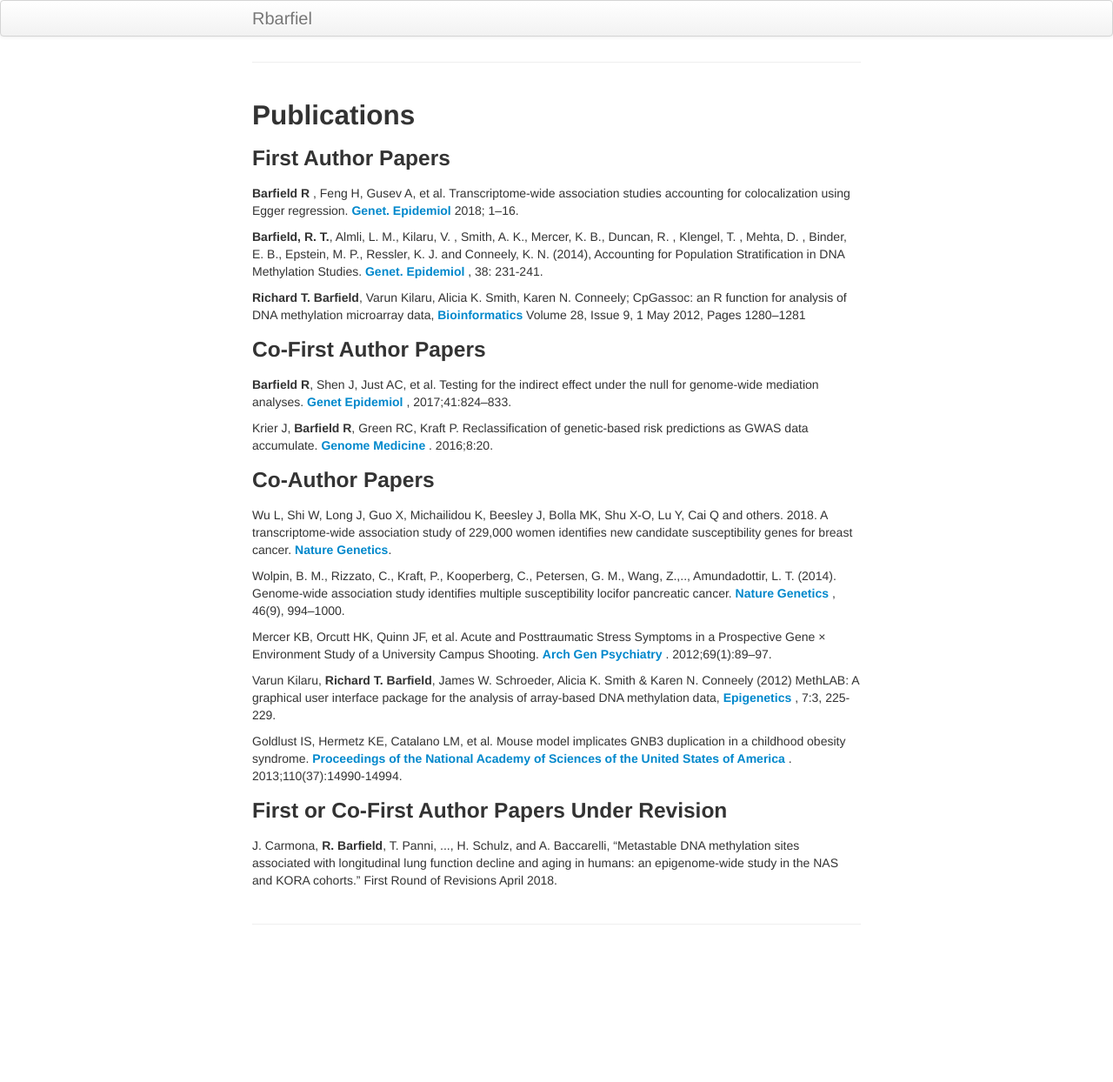
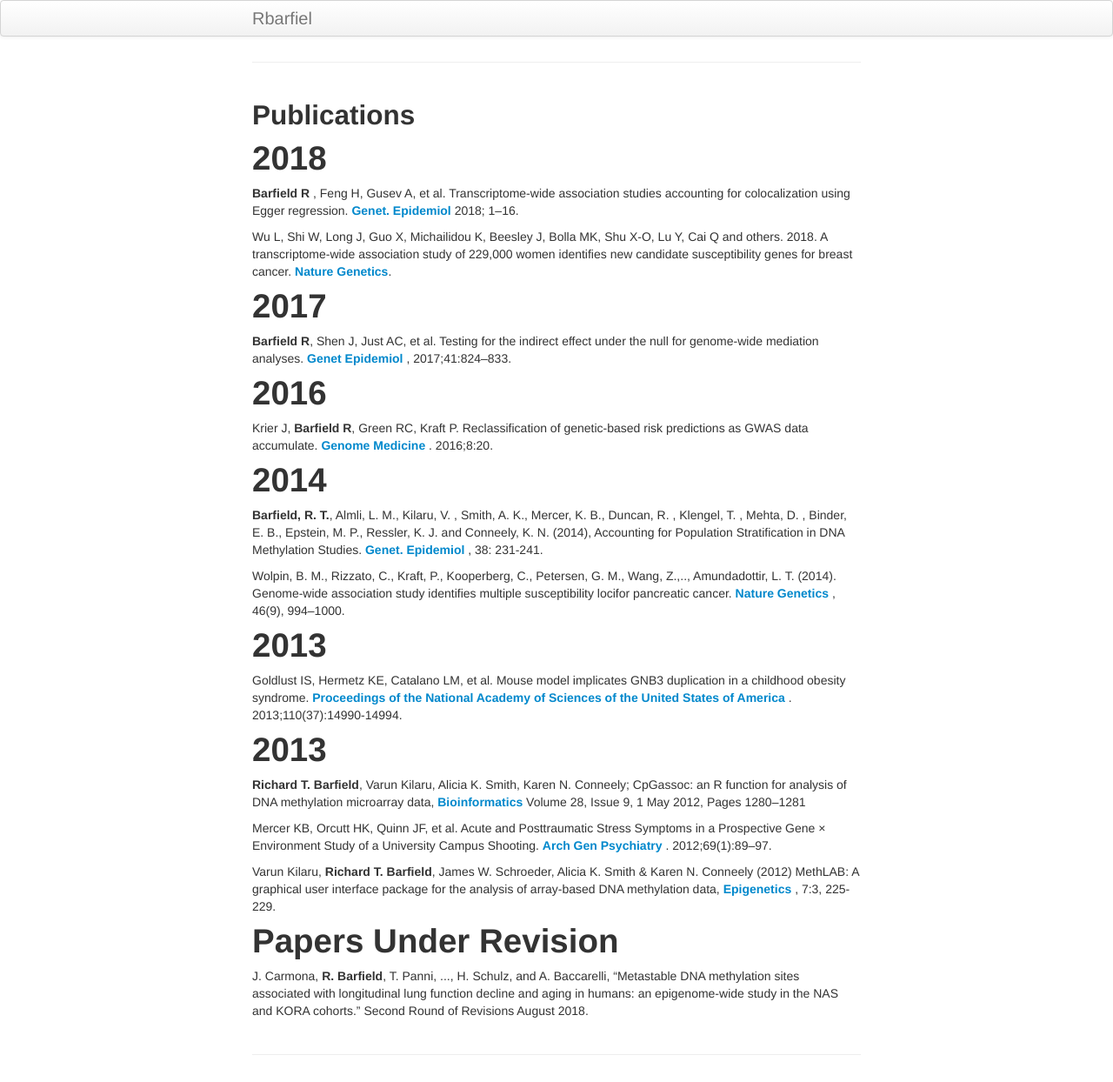
Before and after one commit to rbarfield/Barfield_website, a Jekyll site: the page built from pages/publications.md, in a window 1280 px wide. Shown: the whole page at 87% size. Built offline with Jekyll 4.4.1, drawn with Linux system fonts in a browser that asks for light colours; before the commit the page ends 1094 px from its top, so only the background shows below that.

Commit message:
Initial commit

```diff
--- a/pages/publications.md
+++ b/pages/publications.md
@@ -3,43 +3,45 @@ layout: page
 ---
 <html lang="en-us">
 <h2> Publications
-<h3 id="FirstPapers">First Author Papers</h3>
 
+
+<h1 id="2018">2018</h1>
 
 <p><b>Barfield R </b>, Feng H, Gusev A, et al. Transcriptome‐wide association studies accounting for colocalization using Egger regression.  <a href="https://doi.org/10.1002/gepi.22131"><b> Genet. Epidemiol</b></a> 2018; 1–16.</p>
 
-<p><b>Barfield, R. T.</b>, Almli, L. M., Kilaru, V. , Smith, A. K., Mercer, K. B., Duncan, R. , Klengel, T. , Mehta, D. , Binder, E. B., Epstein, M. P., Ressler, K. J. and Conneely, K. N. (2014), Accounting for Population Stratification in DNA Methylation Studies.<a href="https://doi.org/10.1002/gepi.21789"> <b>Genet. Epidemiol</b> </a>, 38: 231-241.</p>
+<p>Wu L, Shi W, Long J, Guo X, Michailidou K, Beesley J, Bolla MK, Shu X-O, Lu Y, Cai Q and others. 2018. A transcriptome-wide association study of 229,000 women identifies new candidate susceptibility genes for breast cancer. <a href="https://www.nature.com/articles/s41588-018-0132-x"> <b> Nature Genetics</b></a>.<p>
 
-<p><b>Richard T. Barfield</b>, Varun Kilaru, Alicia K. Smith, Karen N. Conneely; CpGassoc: an R function for analysis of DNA methylation microarray data,<a href="https://academic.oup.com/bioinformatics/article/28/9/1280/312316"> <b>Bioinformatics</b> </a> Volume 28, Issue 9, 1 May 2012, Pages 1280–1281</p>
-
-<h3 id="CoFirstPapers">Co-First Author Papers</h3>
-
+<h1 id="2017">2017</h1>
 
 <p><b>Barfield R</b>, Shen J, Just AC, et al. Testing for the indirect effect under the null for genome‐wide mediation analyses. <a href="https://doi.org/10.1002/gepi.22084"> <b>Genet Epidemiol</b> </a>, 2017;41:824–833.</p>
 
+<h1 id="2016">2016</h1>
 
 <p>Krier J, <b>Barfield R</b>, Green RC, Kraft P. Reclassification of genetic-based risk predictions as GWAS data accumulate.<a href="http://doi.org/10.1186/s13073-016-0272-5"> <b>Genome Medicine</b> </a>. 2016;8:20.</p>
 
 
-<h3 id="Co-Papers">Co-Author Papers</h3>
+<h1 id="2014">2014</h1>
 
 
-<p>Wu L, Shi W, Long J, Guo X, Michailidou K, Beesley J, Bolla MK, Shu X-O, Lu Y, Cai Q and others. 2018. A transcriptome-wide association study of 229,000 women identifies new candidate susceptibility genes for breast cancer. <a href="https://www.nature.com/articles/s41588-018-0132-x"> <b> Nature Genetics</b></a>.<p>
-
+<p><b>Barfield, R. T.</b>, Almli, L. M., Kilaru, V. , Smith, A. K., Mercer, K. B., Duncan, R. , Klengel, T. , Mehta, D. , Binder, E. B., Epstein, M. P., Ressler, K. J. and Conneely, K. N. (2014), Accounting for Population Stratification in DNA Methylation Studies.<a href="https://doi.org/10.1002/gepi.21789"> <b>Genet. Epidemiol</b> </a>, 38: 231-241.</p>
 
 <p>Wolpin, B. M., Rizzato, C., Kraft, P., Kooperberg, C., Petersen, G. M., Wang, Z.,.., Amundadottir, L. T. (2014). Genome-wide association study identifies multiple susceptibility locifor pancreatic cancer.<a href="http://doi.org/10.1038/ng.3052"> <b>Nature Genetics</b> </a>, 46(9), 994–1000.</p>
 
 
+<h1 id="2013">2013</h1>
+
+<p>Goldlust IS, Hermetz KE, Catalano LM, et al. Mouse model implicates GNB3 duplication in a childhood obesity syndrome. <a href="http://doi.org/10.1073/pnas.1305999110"> <b>Proceedings of the National Academy of Sciences of the United States of America</b> </a>. 2013;110(37):14990-14994.</p>
+
+
+<h1 id="2012">2013</h1>
+
+<p><b>Richard T. Barfield</b>, Varun Kilaru, Alicia K. Smith, Karen N. Conneely; CpGassoc: an R function for analysis of DNA methylation microarray data,<a href="https://academic.oup.com/bioinformatics/article/28/9/1280/312316"> <b>Bioinformatics</b> </a> Volume 28, Issue 9, 1 May 2012, Pages 1280–1281</p>
+
 <p>Mercer KB, Orcutt HK, Quinn JF, et al. Acute and Posttraumatic Stress Symptoms in a Prospective Gene × Environment Study of a University Campus Shooting.<a href="https://jamanetwork.com/journals/jamapsychiatry/fullarticle/1107439"> <b>Arch Gen Psychiatry</b> </a>. 2012;69(1):89–97.</p>
-
 
 <p>Varun Kilaru, <b>Richard T. Barfield</b>, James W. Schroeder, Alicia K. Smith & Karen N. Conneely (2012) MethLAB: A graphical user interface package for the analysis of array-based DNA methylation data,<a href="https://doi.org/10.4161/epi.7.3.19284"> <b>Epigenetics</b> </a>, 7:3, 225-229.</p>
 
 
-<p>Goldlust IS, Hermetz KE, Catalano LM, et al. Mouse model implicates GNB3 duplication in a childhood obesity syndrome. <a href="http://doi.org/10.1073/pnas.1305999110"> <b>Proceedings of the National Academy of Sciences of the United States of America</b> </a>. 2013;110(37):14990-14994.</p>
+<h1 id="Co-Papers">Papers Under Revision</h1>
 
-<h3 id="Co-Papers">First or Co-First Author Papers Under Revision</h3>
-
-
-
-<p>J. Carmona, <b>R. Barfield</b>, T. Panni, ..., H. Schulz, and A. Baccarelli, “Metastable DNA methylation sites associated with longitudinal lung function decline and aging in humans: an epigenome-wide study in the NAS and KORA cohorts.” First Round of Revisions April 2018. </p>
+<p>J. Carmona, <b>R. Barfield</b>, T. Panni, ..., H. Schulz, and A. Baccarelli, “Metastable DNA methylation sites associated with longitudinal lung function decline and aging in humans: an epigenome-wide study in the NAS and KORA cohorts.” Second Round of Revisions August 2018. </p>
```
